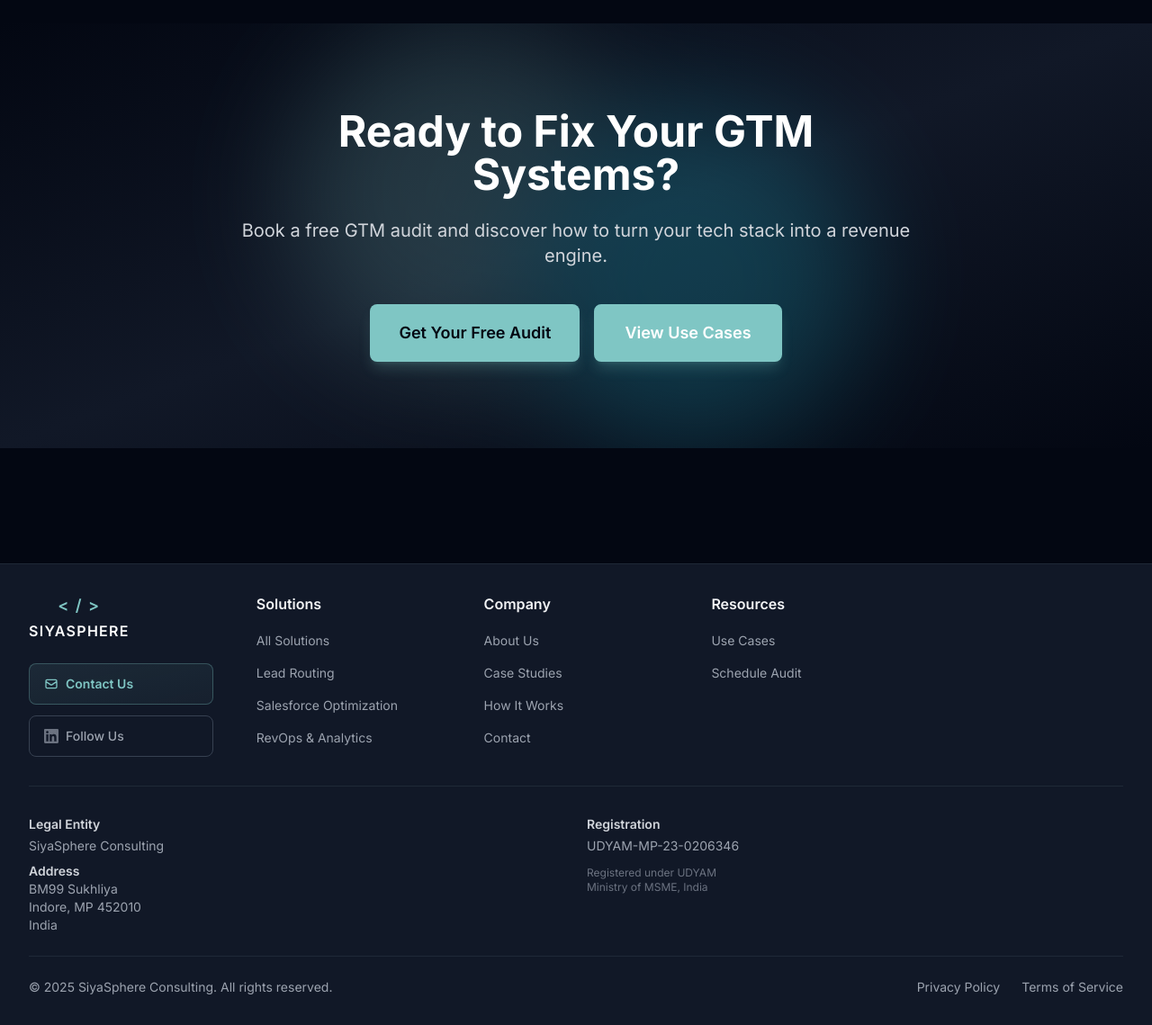
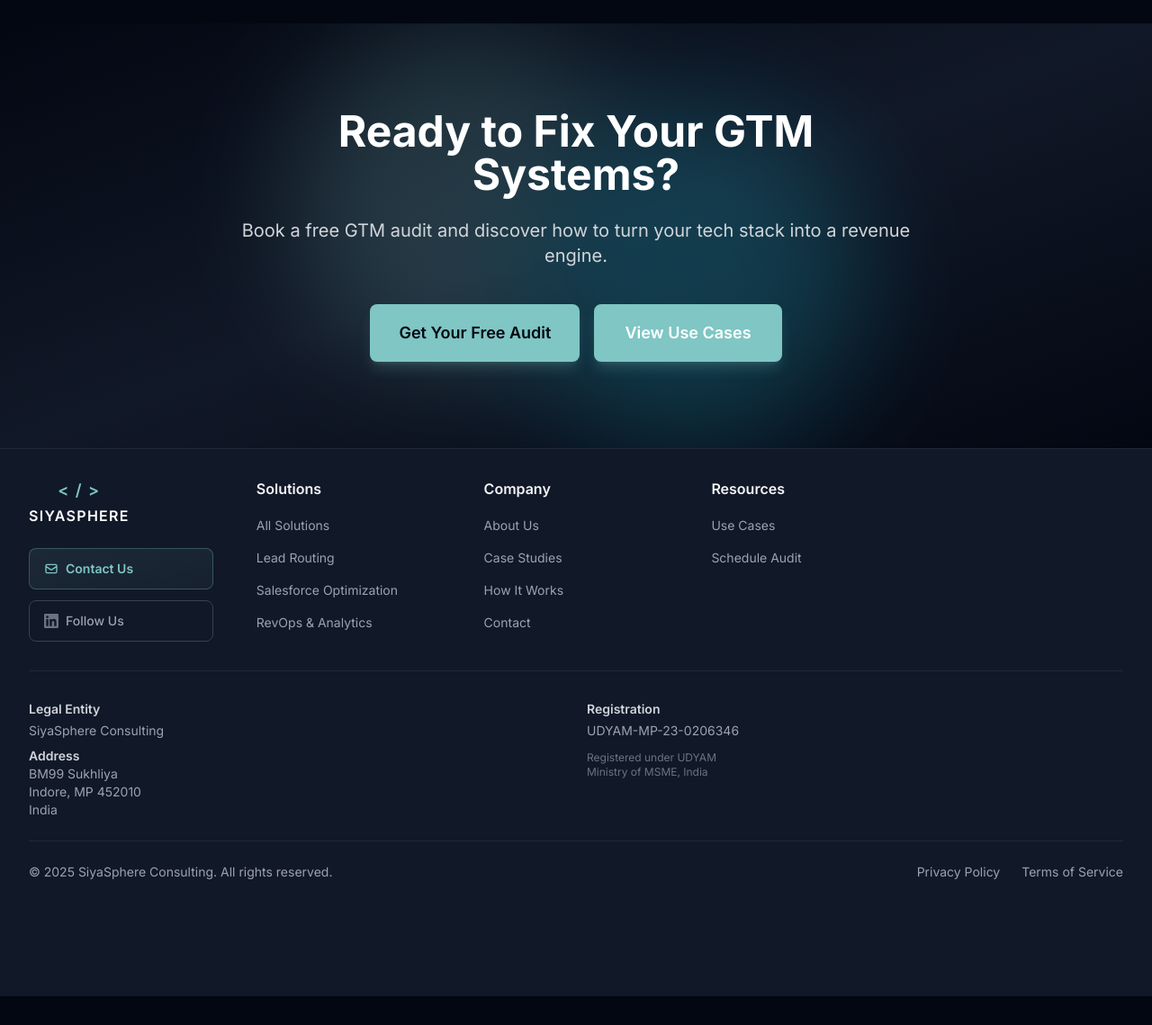
Before and after one commit to ambujshukla43/siyasphere-website, a Next.js app: page / in a window 1280 px wide. Shown: the part 3954-5093 px from the top of the page at 90% size. After the commit the page ends 5061 px from the top, so only its background shows below. Built offline with nearby package versions, Linux system fonts and the light colour scheme.

Commit message:
Fix footer being hidden by BookingBar on home page
- Added pb-24 (bottom padding) to footer element
- Footer content and links now always visible above BookingBar
- Removed excessive padding from main element
- Privacy, terms links and legal information now fully accessible

```diff
--- a/app/layout.tsx
+++ b/app/layout.tsx
@@ -52,7 +52,7 @@ export default function RootLayout({
       </head>
       <body className={inter.className}>
         <Header />
-        <main className="pb-32">{children}</main>
+        <main>{children}</main>
         <BookingBar />
         <Footer />
       </body>
--- a/components/layout/Footer.tsx
+++ b/components/layout/Footer.tsx
@@ -25,7 +25,7 @@ export default function Footer() {
   };
 
   return (
-    <footer className="bg-gray-900 border-t border-gray-800">
+    <footer className="bg-gray-900 border-t border-gray-800 pb-24">
       <div className="container-custom py-8">
         <div className="grid grid-cols-1 md:grid-cols-2 lg:grid-cols-5 gap-8 lg:gap-12">
           {/* Brand & Contact Actions */}
```
